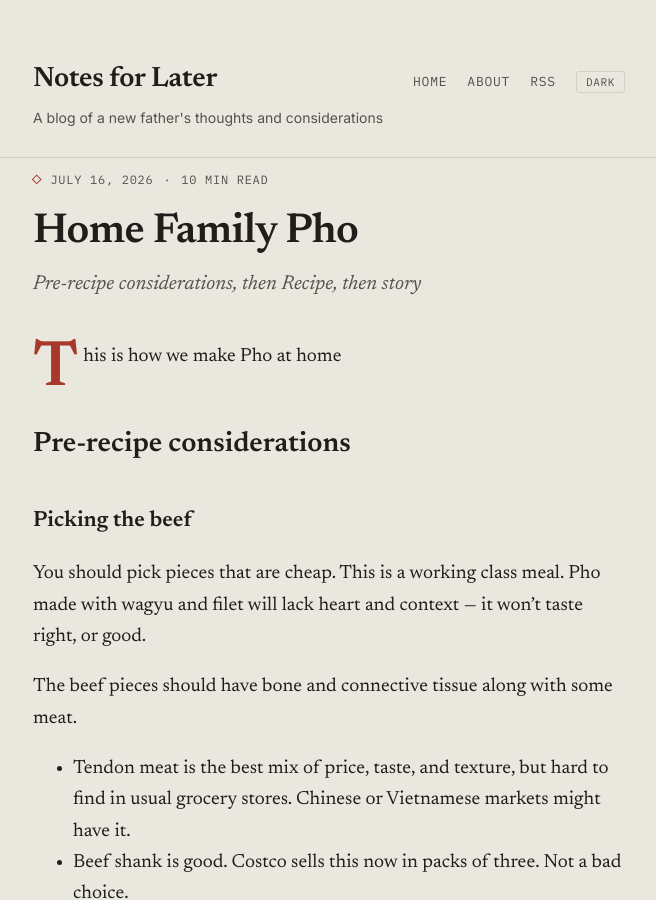
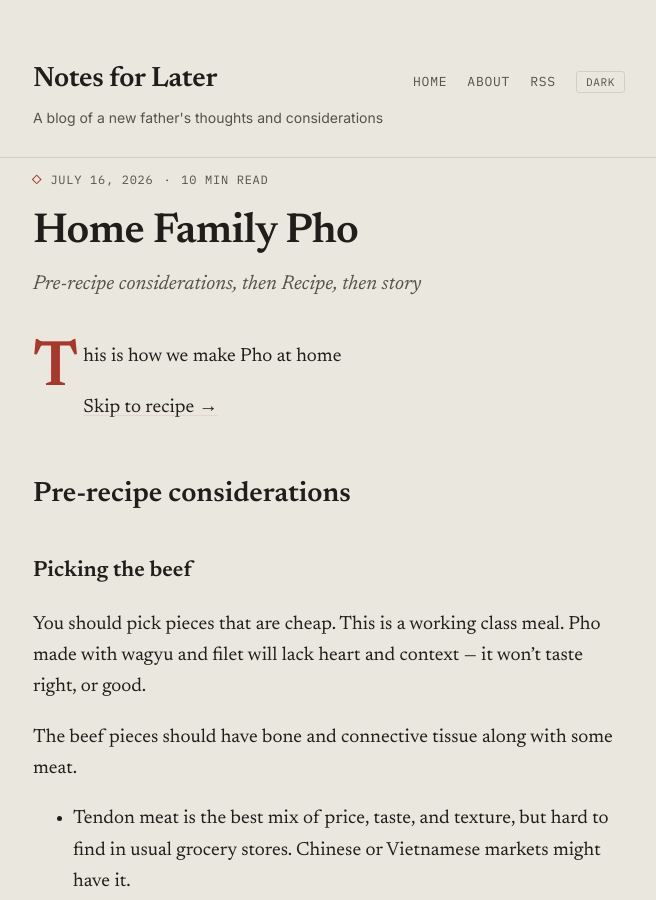
Before and after one commit to Nichkt/XiuShen, a Jekyll site: the page built from _posts/2026-07-16-home-family-pho.md, in a window 1280 px wide and 900 px high. Shown: the whole window, without its empty margins (311-967 px from the left). Built offline with Jekyll 4.4.1, drawn with Linux system fonts in a browser that asks for light colours.

Commit message:
Update 2026-07-16-home-family-pho.md

```diff
--- a/_posts/2026-07-16-home-family-pho.md
+++ b/_posts/2026-07-16-home-family-pho.md
@@ -3,6 +3,8 @@ title: "Home Family Pho"
 subtitle: "Pre-recipe considerations, then Recipe, then story"
 ---
 This is how we make Pho at home
+
+[Skip to recipe →](#recipe)
 
 ## Pre-recipe considerations
 
@@ -88,7 +90,7 @@ Pick older ginger if possible. It has more flavor. You aren't candying this —
 
 Don't bother if you have only a small pot. Have at least 6 quarts.
 
-## Recipe
+## Recipe {#recipe}
 
 ### Ingredients
 
```
